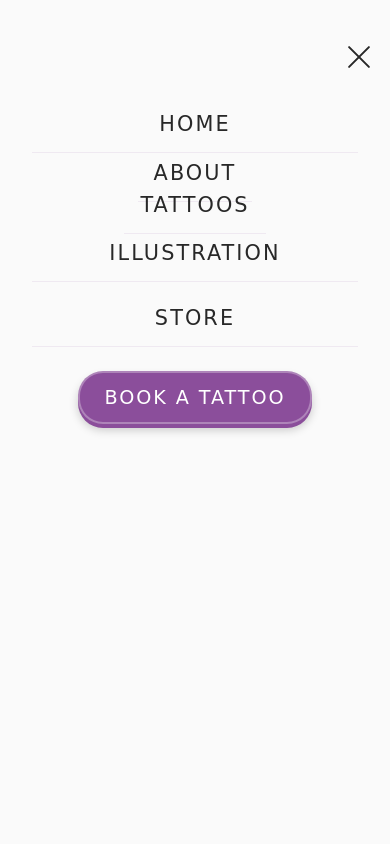
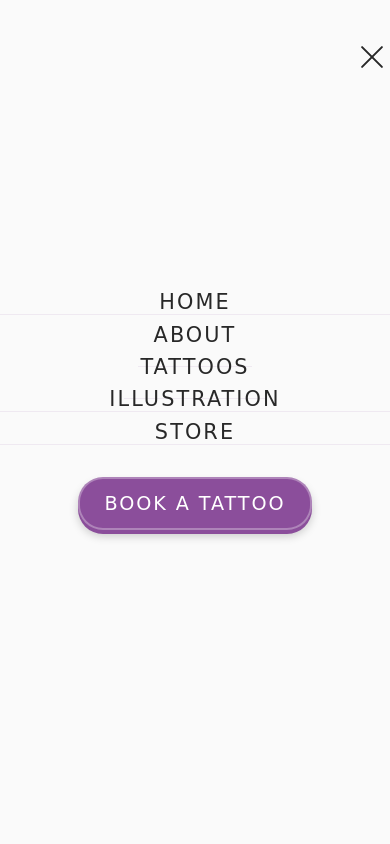
Before and after one commit to cheslop-tattoo/cheslop-tattoo.github.io, a plain HTML site: page about.html in a window 390 px wide. Both pictures are taken after a click on the button "Toggle menu". Shown: the top 844 px of the page. Drawn offline with Linux system fonts and the light colour scheme; a web font is replaced by a local one.

Commit message:
hamburger fixes again

```diff
--- a/about.html
+++ b/about.html
@@ -307,6 +307,8 @@
                 position: relative;
                 top: 0;
                 right: 0;
+                padding: 0.8rem;
+                margin: -0.8rem;
             }
 
             .nav-menu {
@@ -318,14 +320,14 @@
                 right: 0;
                 bottom: 0;
                 background-color: var(--bg-light);
-                padding: 6rem 2rem 2rem;
+                padding: 0;
                 z-index: 999;
                 visibility: hidden;
                 opacity: 0;
                 transform: translateY(-20px);
                 transition: all 0.3s ease;
-                justify-content: flex-start;
-                gap: 0.5rem;
+                justify-content: center;
+                gap: 0;
                 overflow-y: auto;
             }
 
@@ -335,13 +337,35 @@
                 transform: translateY(0);
             }
 
+            /* Create a container for menu items to center them vertically */
+            .nav-menu::before {
+                content: '';
+                flex: 1;
+                min-height: 80px;
+                /* Space for header */
+            }
+
+            .nav-menu::after {
+                content: '';
+                flex: 1;
+            }
+
             .nav-link {
                 width: 100%;
                 text-align: center;
-                padding: 1rem;
+                padding: 1.2rem 1rem;
                 font-size: 1.3rem;
                 margin: 0;
                 border-bottom: 1px solid rgba(139, 78, 155, 0.1);
+            }
+
+            /* Remove underline animation on mobile */
+            .nav-link::after {
+                display: none;
+            }
+
+            .nav-link:hover {
+                background-color: rgba(139, 78, 155, 0.05);
             }
 
             .dropdown {
@@ -363,6 +387,7 @@
                 max-height: 0;
                 overflow: hidden;
                 transition: max-height 0.3s ease-out;
+                z-index: 1;
             }
 
             .dropdown.active .dropdown-content {
@@ -374,10 +399,11 @@
             .dropdown-content a {
                 text-align: center;
                 font-size: 1.1rem;
-                padding: 0.8rem 1rem;
+                padding: 1rem;
                 color: var(--primary);
                 font-weight: 500;
                 border-bottom: 1px solid rgba(139, 78, 155, 0.1);
+                background-color: rgba(139, 78, 155, 0.05);
             }
 
             .dropdown-content a:last-child {
@@ -388,12 +414,23 @@
                 background-color: rgba(139, 78, 155, 0.1);
             }
 
+            /* Ensure consistent spacing between all menu items */
+            .nav-menu>* {
+                margin: 0;
+                padding: 0;
+            }
+
+            .nav-menu>*+* {
+                margin-top: 0;
+            }
+
             .book-button {
-                margin: 1rem auto;
+                margin: 1.5rem auto;
                 font-size: 1.3rem;
-                padding: 1rem 2rem;
+                padding: 1.2rem 2rem;
                 display: block;
                 width: fit-content;
+                min-width: 200px;
             }
         }
 
```
Also changed, not shown: faq.html (+44 -7 lines), home.html (+44 -7 lines), illustration.html (+44 -7 lines), tattoos.html (+44 -7 lines), travel.html (+44 -7 lines).
